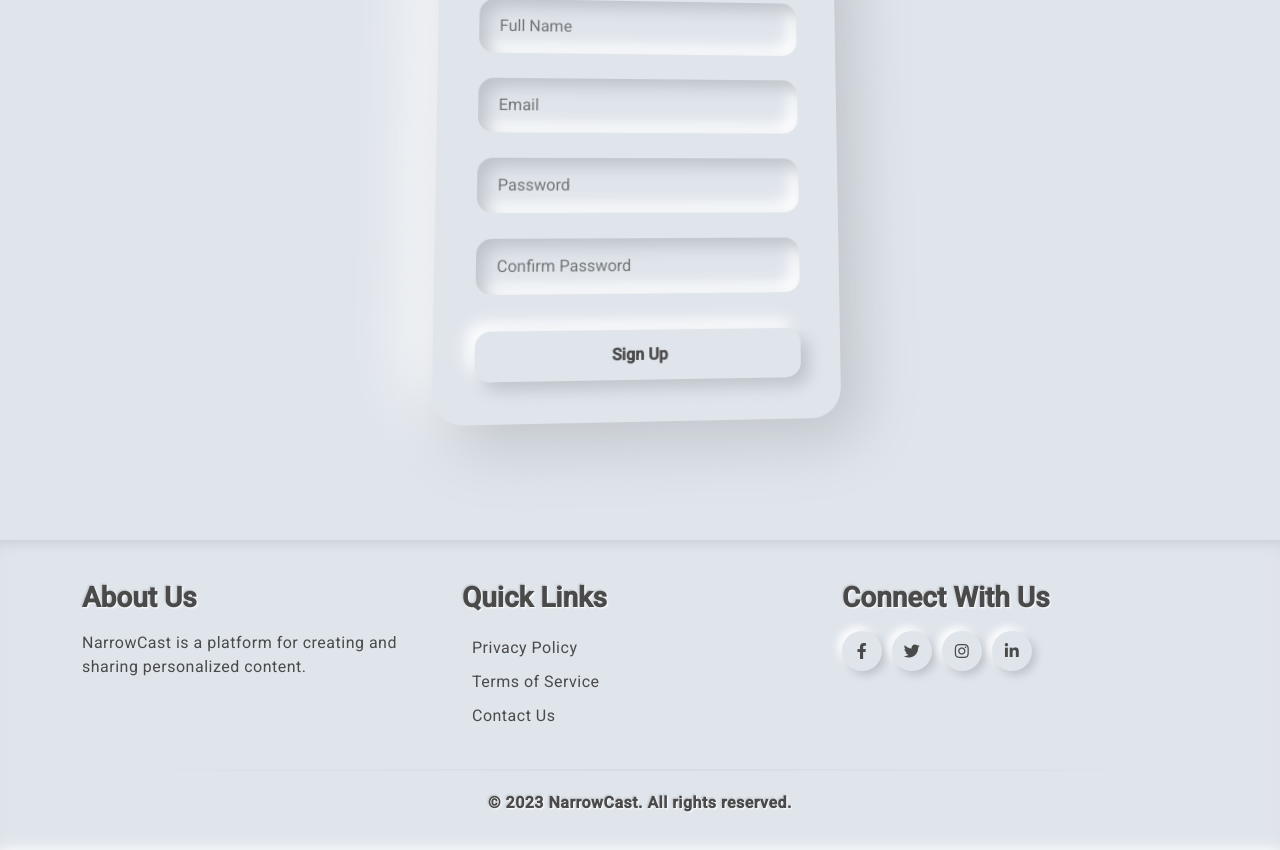
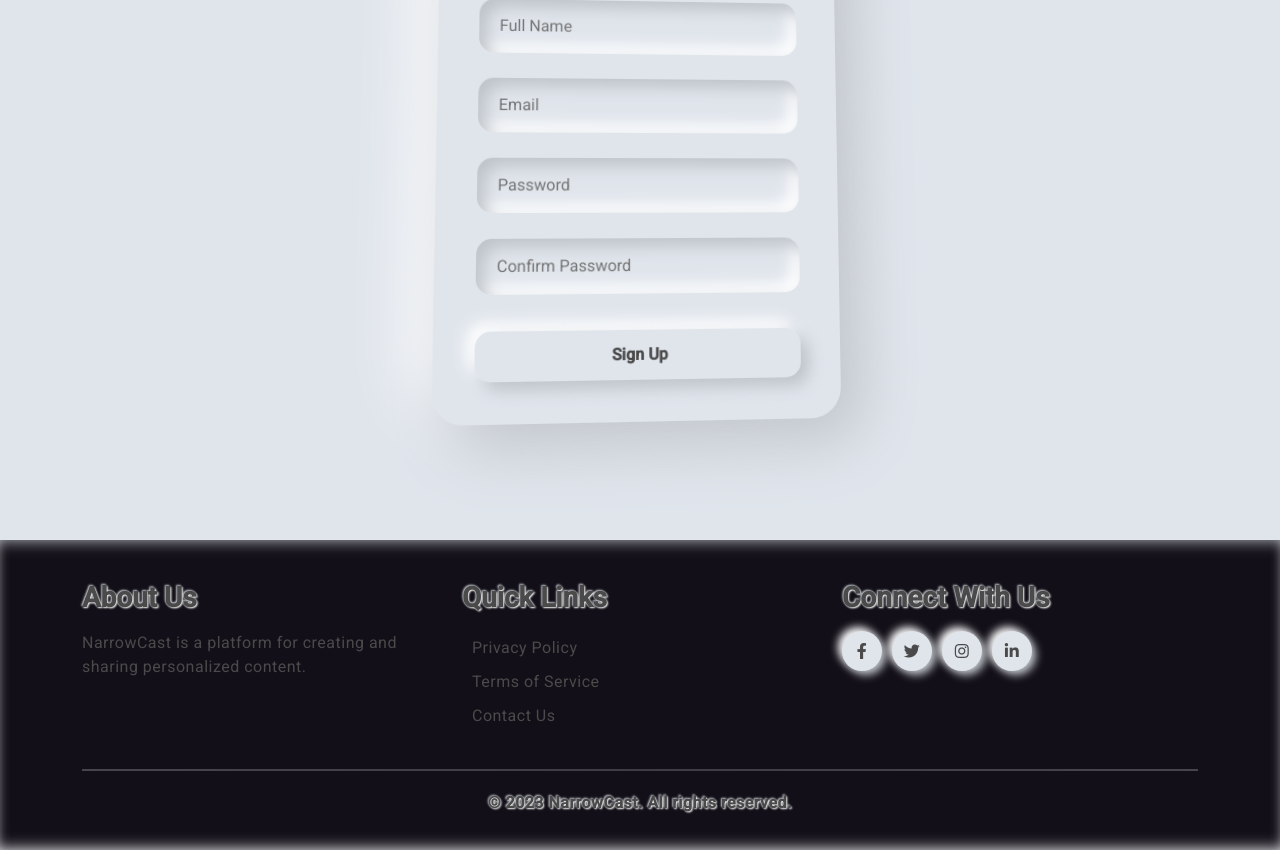
Before and after one commit to abhishekkr523/Narrow_Cast, an Angular app: page /signup in a window 1280 px wide. Shown: the part 330-1180 px from the top of the page. Built offline with nearby package versions, Linux system fonts and the light colour scheme.

Commit message:
ui fixing

```diff
--- a/src/app/footer/footer.component.css
+++ b/src/app/footer/footer.component.css
@@ -6,7 +6,8 @@
 }
 
 .neomorphic-footer {
-  background-color: #e0e5ec;
+  /* background-color: #e0e5ec; */
+  background-color: rgb(19 15 24 );
   padding: 40px 0 20px;
   box-shadow:
     inset 0 8px 16px -8px #bec3c9,
```
